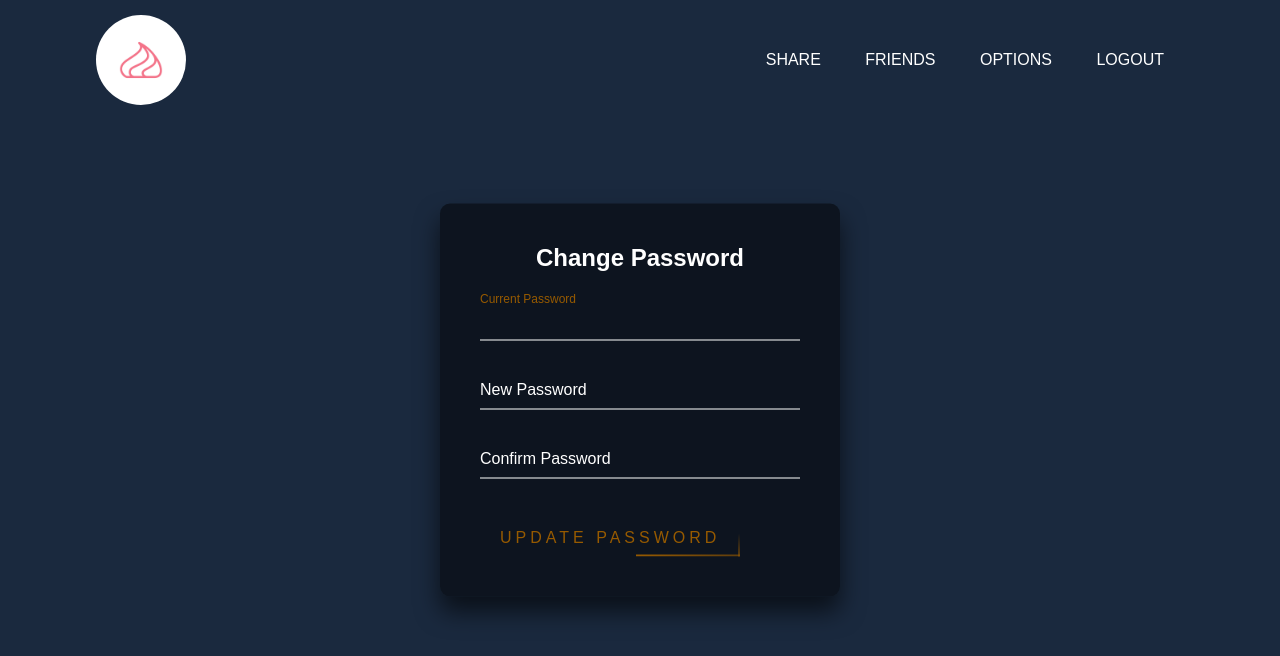
After one commit to Raymw1/Birthdays50, a Flask app: page /change_pwd in a window 1280 px wide. The commit adds this page. Shown: the top 656 px of the page. Run offline with Flask 2, Linux system fonts and the light colour scheme; a user stored in the database is signed in; some libraries are stand-ins or nearby versions.

Commit message:
Change password function added

```diff
--- a/application.py
+++ b/application.py
@@ -40,7 +40,7 @@ db = database.db
 @app.route("/")
 def welcome():
     session.clear()
-    wel = True;
+    wel = True
     return render_template("index.html", welcome=wel)
 
 #  -------------------------------------     REGISTER PAGE     ------------------------------------------------
@@ -239,28 +239,26 @@ def removesharedbirth():
     db.execute("DELETE FROM shared WHERE id = ?", name)
     return redirect("/receive")
 
-# @app.route("/change_pwd", methods=["GET", "POST"])
-# def change_password():
-#     if request.method == "POST":
-#         # Ensure password was submitted
-#         if not request.form.get("current_password"):
-#             return apology("must provide current password", 403)
+# -------------------------  CHANGE PASSWORD FUNCTION --------------------------------
 
-#         if not request.form.get("password"):
-#             return apology("must provide password", 403)
-
-#         elif request.form.get("password") != request.form.get("confirmation"):
-#             return apology("passwords do not match", 400)
-
-#         updated_successfully = users.update_password(session["user_id"], request.form.get("current_password"), request.form.get("password"))
-#         if not updated_successfully:
-#             flash("Invalid current password")
-#             return render_template("change_password.html")
-#         # Redirect user to home page
-#         flash("Password updated successfully")
-#         return redirect("/")
-#     else:
-#         return render_template("change_password.html")
+@app.route("/change_pwd", methods=["GET", "POST"])
+@login_required
+def change_password():
+    if request.method == "POST":
+        # Ensure password was submitted
+        if not request.form.get("current_password"):
+            return apology("Provide current password", 403)
+        elif not request.form.get("password"):
+            return apology("Provide password", 403)
+        elif request.form.get("password") != request.form.get("confirmation"):
+            return apology("Provide new passwords matching", 403)
+        updated_successfully = users.update_password(session["user_id"], request.form.get("current_password"), request.form.get("password"))
+        if not updated_successfully:
+            return apology("Provide your current password correctly", 400)
+        # Redirect user to home page
+        return redirect("/index")
+    else:
+        return render_template("change_pwd.html")
 
 # -------------------------  LOGOUT --------------------------------
 
--- a/models/users.py
+++ b/models/users.py
@@ -26,11 +26,6 @@ def update_password(id, current_password, password):
     new_user_id = db.execute("UPDATE users SET hash = ? WHERE id = ?", hashed_password, id)
     return True
 
-# def add_cash(id, amount, shares):
-#     row = get_user_by_user_id(id)
-#     new_cash = row["cash"] + amount
-#     db.execute("UPDATE  users SET cash = ? WHERE id = ?",  new_cash, id)
-
 def verify_username(username):
     usernamess = []
     usernames = db.execute("SELECT username FROM users")
--- /dev/null
+++ b/templates/change_pwd.html
@@ -0,0 +1,33 @@
+{% extends "layout.html" %}
+
+{% block title %}
+    Log In
+{% endblock %}
+
+{% block main %}
+<main>
+    <div class="login-box">
+        <h2>Change Password</h2>
+        <form action="/change_pwd" method="post">
+            <div class="user-box">
+                <input type="password" autofocus name="current_password" required autocomplete="off">
+                <label for="username">Current Password</label>
+            </div>
+            <div class="user-box">
+                <input type="password" name="password" required autocomplete="off">
+                <label for="password">New Password</label>
+            </div>
+            <div class="user-box">
+                <input type="password" name="confirmation" required autocomplete="off">
+                <label for="confirmation">Confirm Password</label>
+            </div>
+            <button class="novis" type="submit">
+                <span></span>
+                <span></span>
+                <span></span>
+                <span></span>
+                Update Password</button>
+        </form>
+    </div>
+</main>
+{% endblock %}
--- a/templates/layout.html
+++ b/templates/layout.html
@@ -24,7 +24,8 @@
                         {% if session.user_id %}
                             <li><a href="/share">Share</a></li>
                             <li><a href="/receive">Friends</a></li>
-                            <li><a href="/logout">LOGOUT</a></li>
+                            <li><a href="/change_pwd">Options</a></li>
+                            <li><a href="/logout">Logout</a></li>
                         {% else %}
                             <li><a href="/login">Login</a></li>
                             <li><a href="/register">Register</a></li>
```
Also changed, not shown: birthdays.db.
